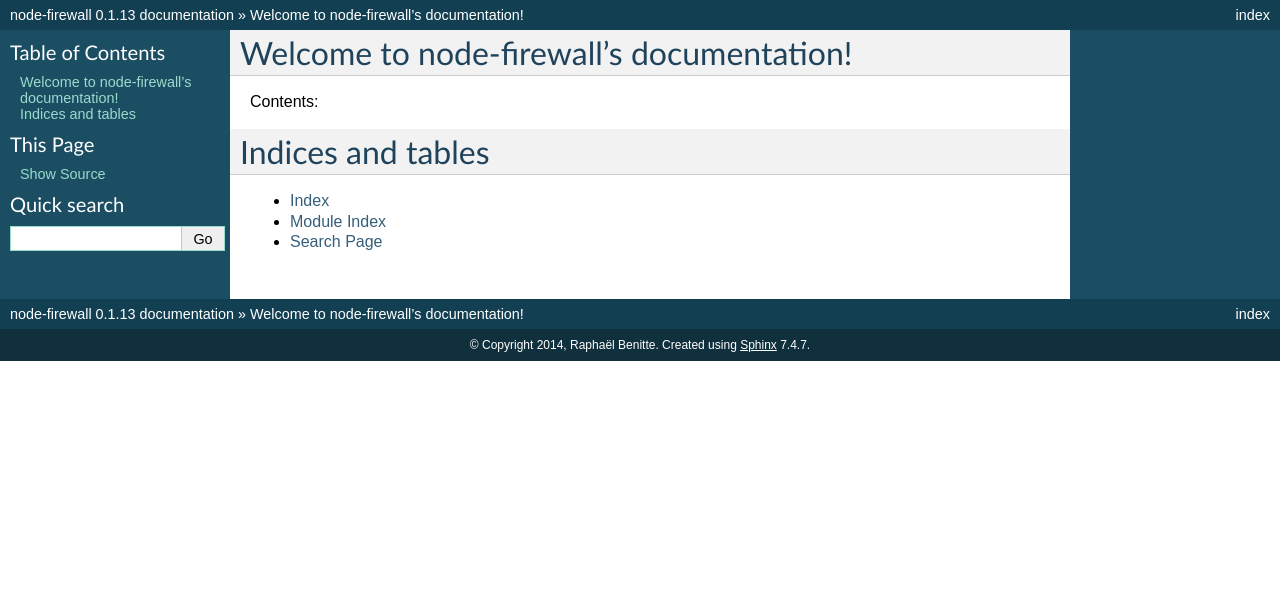
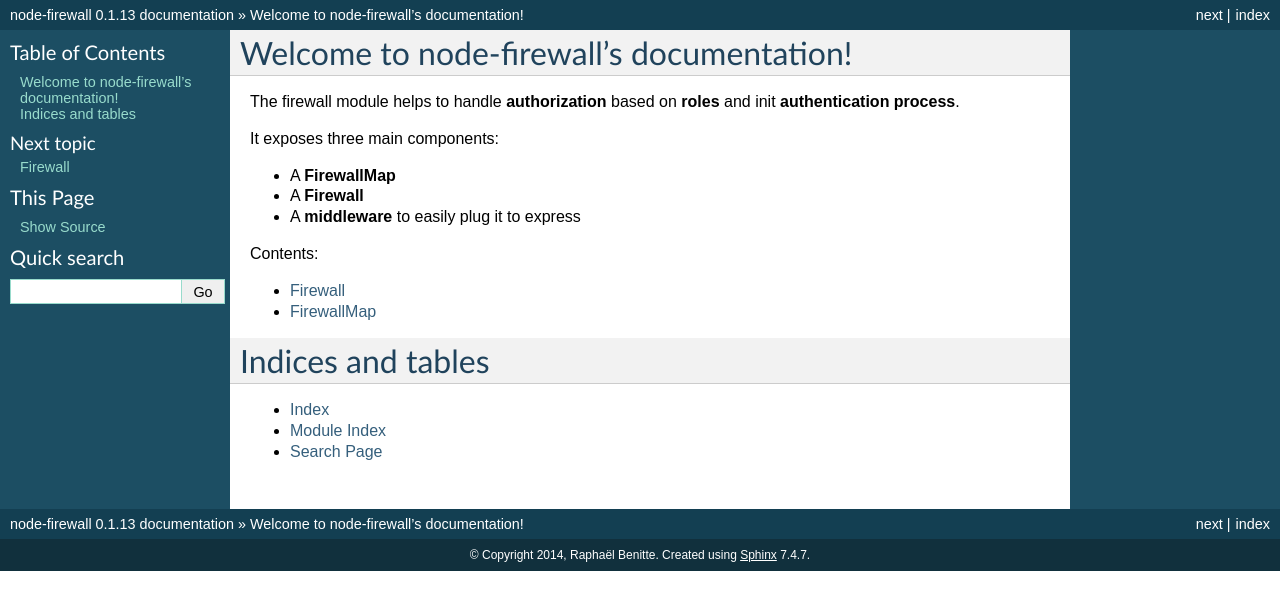
Before and after one commit to plouc/node-firewall, a Sphinx documentation site: the page built from docs/index.rst, in a window 1280 px wide. Shown: the top 610 px of the page. Built offline with Sphinx 7.4.7, drawn with Linux system fonts in a browser that asks for light colours.

Commit message:
Add doc about Firewall

```diff
--- /dev/null
+++ b/docs/firewall-map.rst
@@ -0,0 +1,2 @@
+FirewallMap
+===========
--- a/docs/index.rst
+++ b/docs/index.rst
@@ -6,12 +6,21 @@
 Welcome to node-firewall's documentation!
 =========================================
 
+The firewall module helps to handle **authorization** based on **roles** and init **authentication process**.
+
+It exposes three main components:
+
+* A **FirewallMap**
+* A **Firewall**
+* A **middleware** to easily plug it to express
+
 Contents:
 
 .. toctree::
    :maxdepth: 2
 
-
+   firewall
+   firewall-map
 
 Indices and tables
 ==================
```
Also changed, not shown: docs/firewall.rst (added, +13 -0 lines).
